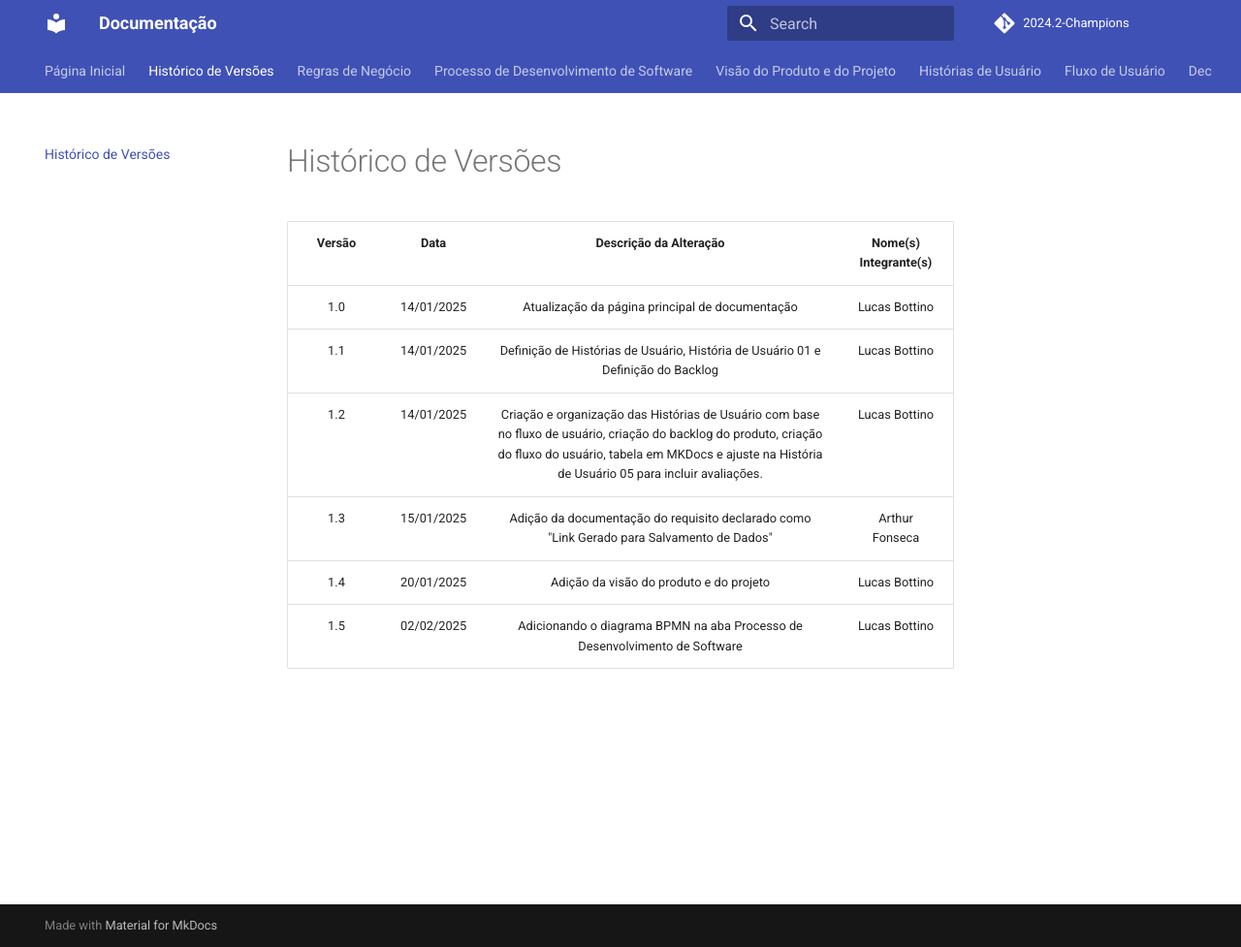
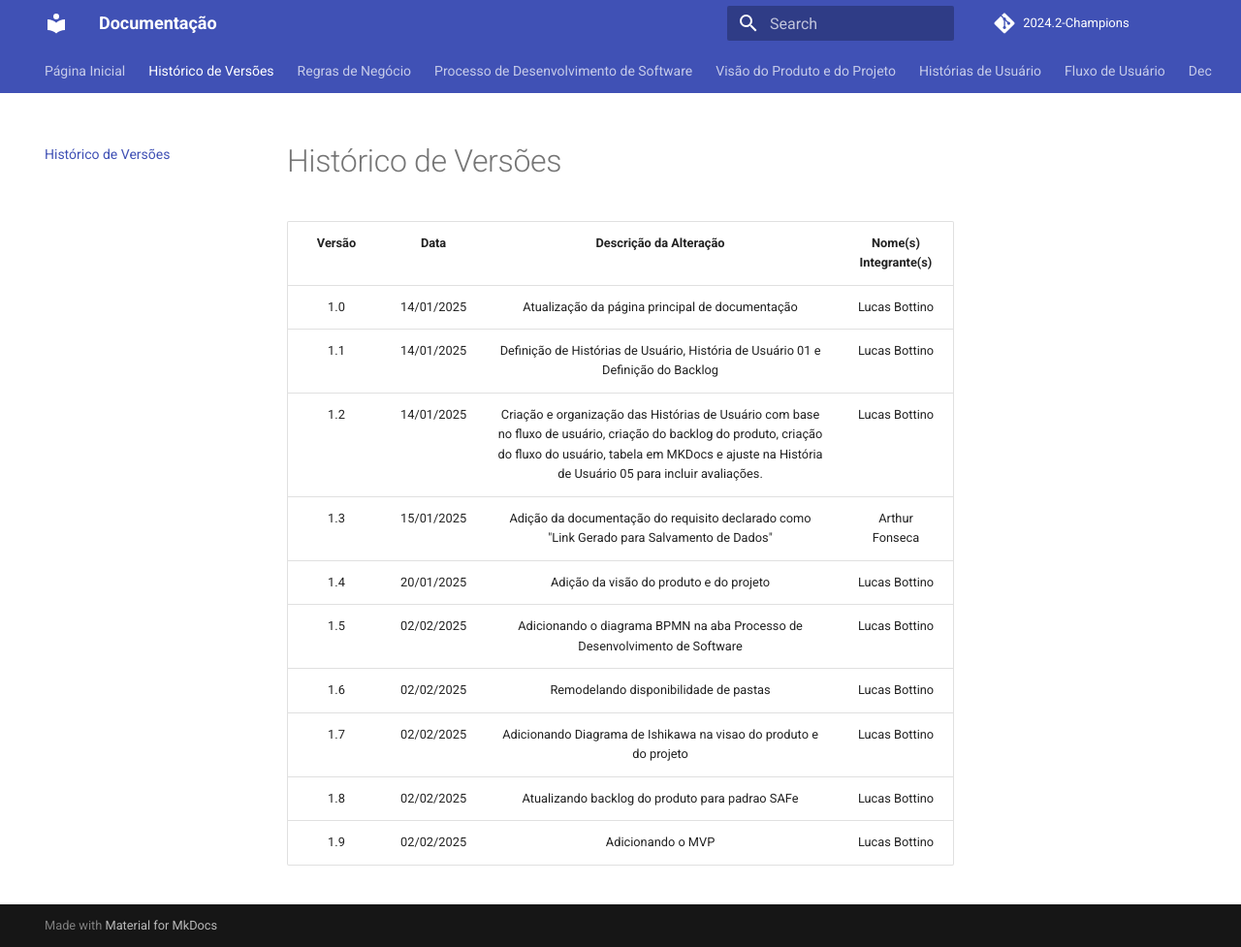
Before and after one commit to FGA-REQ/2024.2-Champions, an MkDocs documentation site: the page built from docs/historico.md, in a window 1280 px wide and 977 px high. Shown: the whole window at 97% size. Built offline with MkDocs 1.6.1 and Material for MkDocs 9.7.7, drawn with Linux system fonts in a browser that asks for light colours; comment, search, counter and statistics services are not loaded.

Commit message:
docs: atualizando o historico

```diff
--- a/docs/historico.md
+++ b/docs/historico.md
@@ -6,3 +6,7 @@
 |  1.3   | 15/01/2025 |                                                               Adição da documentação do requisito declarado como "Link Gerado para Salvamento de Dados"                                                               |    Arthur Fonseca     |
 |  1.4   | 20/01/2025 |                                                                                        Adição da visão do produto e do projeto                                                                                        |     Lucas Bottino     |
 |  1.5   | 02/02/2025 |                                                                      Adicionando o diagrama BPMN na aba Processo de Desenvolvimento de Software                                                                       |     Lucas Bottino     |
+|  1.6   | 02/02/2025 |                                                                                         Remodelando disponibilidade de pastas                                                                                         |     Lucas Bottino     |
+|  1.7   | 02/02/2025 |                                                                           Adicionando Diagrama de Ishikawa na visao do produto e do projeto                                                                           |     Lucas Bottino     |
+|  1.8   | 02/02/2025 |                                                                                    Atualizando backlog do produto para padrao SAFe                                                                                    |     Lucas Bottino     |
+|  1.9   | 02/02/2025 |                                                                                                   Adicionando o MVP                                                                                                   |     Lucas Bottino     |
```
